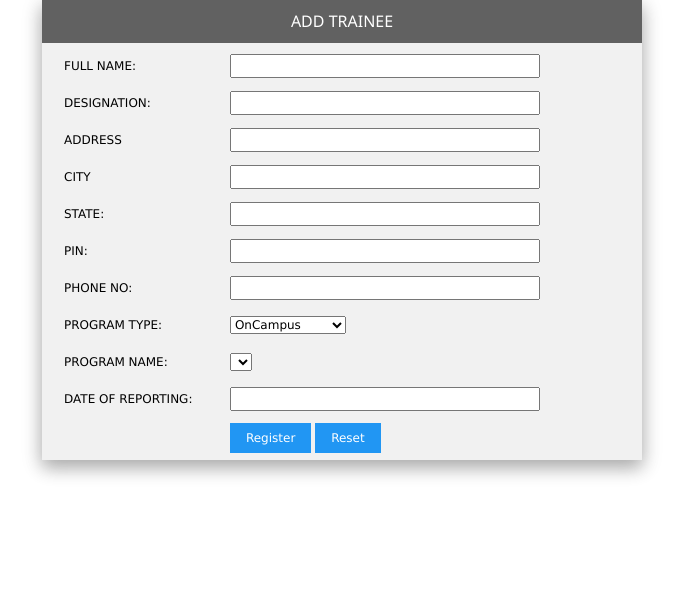
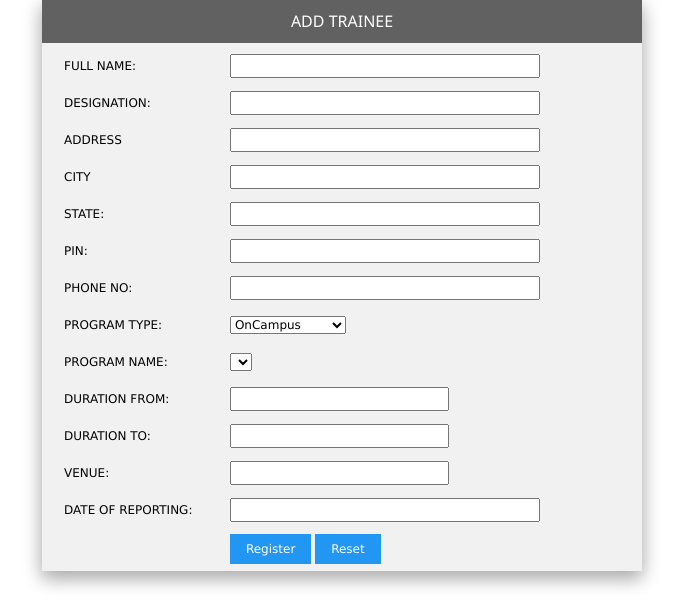
Before and after one commit to RocktimRajkumar/Trainee-Management-System, a PHP site: page /addtrainee.php in a window 1280 px wide. Shown: the part 274-879 px from the top of the page, without its empty margins (298-981 px from the left). Before the commit the page ends 751 px from the top, so only its background shows below. Run offline with PHP 8.4, Linux system fonts and the light colour scheme; data comes from the database, SQL or seed files in the repository; data that the repository does not hold is empty.

Commit message:
add trainee duration venue added

```diff
--- a/Files/addprogram.php
+++ b/Files/addprogram.php
@@ -10,7 +10,7 @@ $result = mysqli_query($link,$sql);
 <html>
 <head>
 <meta charset="utf-8">
-<title>TMS</title>
+<title>TMS | Add Program</title>
 <link href="a1style.css" rel="stylesheet" type="text/css">
 <link href="style.css" rel="stylesheet" type="text/css">
 <script type="text/javascript" src="./script/script.js"></script>
@@ -55,12 +55,12 @@ $result = mysqli_query($link,$sql);
                <td height="35"><input name="venue" type="text" id="two" size="30"></td>
              </tr>
              <tr id="durationfrom">
-               <td height="35">DURATION:</td>
+               <td height="35">DURATION FROM:</td>
                <td height="35"><input name="duration" type="date" id="three" size="30"></td>
              </tr>
 
              <tr id="durationto">
-               <td height="35">DURATION:</td>
+               <td height="35">DURATION TO:</td>
                <td height="35"><input name="duration" type="date" id="three" size="30"></td>
              </tr>
 
--- a/Files/addtrainee.php
+++ b/Files/addtrainee.php
@@ -9,7 +9,7 @@ $result = mysqli_query($link,$sql);
 <html>
 <head>
 <meta charset="utf-8">
-<title>TMS</title>
+<title>TMS | Add Trainee</title>
 <link href="a1style.css" rel="stylesheet" type="text/css">
 <link href="style.css" rel="stylesheet" type="text/css">
 <script type="text/javascript" src="./script/script.js"></script>
@@ -119,7 +119,7 @@ while($row = mysqli_fetch_assoc($result))
              <tr id="research">
                <td height="35">PROGRAM NAME:</td>
                <td height="35"><select name="select" id="select"><?php
-							$sql = ("select * from offcampus");
+							$sql = ("select * from researchstudy");
                             $result = mysqli_query($link,$sql);
                             while($row = mysqli_fetch_assoc($result))
 											{
@@ -136,7 +136,7 @@ while($row = mysqli_fetch_assoc($result))
              <tr id="pgdaem">
                <td height="35">PROGRAM NAME:</td>
                <td height="35"><select name="select" id="select"><?php
-							$sql = ("select * from offcampus");
+							$sql = ("select * from pgdaem");
                             $result = mysqli_query($link,$sql);
                             while($row = mysqli_fetch_assoc($result))
 											{
@@ -149,6 +149,56 @@ while($row = mysqli_fetch_assoc($result))
 			   </td>
              </tr>
 
+
+             <tr id="durationfrom1">
+               <td height="35">DURATION FROM:</td>
+               <td height="35"><input name="duration" type="text" id="three" size="30"  readonly></td>
+             </tr>
+
+             <tr id="durationto1">
+               <td height="35">DURATION TO:</td>
+               <td height="35"><input name="duration" type="text" id="three" size="30" readonly></td>
+             </tr>
+
+             <tr id="venue1">
+               <td height="35">VENUE:</td>
+               <td height="35"><input name="venue" type="text" id="two" size="30" readonly></td>
+             </tr>
+
+             <tr id="durationfrom2">
+               <td height="35">DURATION FROM:</td>
+               <td height="35"><input name="duration" type="text" id="three" size="30" readonly></td>
+             </tr>
+
+             <tr id="durationto2">
+               <td height="35">DURATION TO:</td>
+               <td height="35"><input name="duration" type="text" id="three" size="30" readonly></td>
+             </tr>
+
+             <tr id="venue2">
+               <td height="35">VENUE:</td>
+               <td height="35"><input name="venue" type="text" id="two" size="30" readonly></td>
+             </tr>
+
+              <tr id="durationfrom3">
+               <td height="35">DURATION FROM:</td>
+               <td height="35"><input name="duration" type="text" id="three" size="30" readonly></td>
+             </tr>
+
+             <tr id="durationto3">
+               <td height="35">DURATION TO:</td>
+               <td height="35"><input name="duration" type="text" id="three" size="30" readonly></td>
+             </tr>
+
+            <tr id="conduct_by">
+               <td height="35">Conduct By: </td>
+               <td height="35"><input name="conduct" type="text" id="two" size="30" readonly></td>
+             </tr>
+
+             <tr id="issue_by">
+               <td height="35">Issue By: </td>
+               <td height="35"><input name="issue" type="text" id="two" size="30" readonly></td>
+             </tr>
 
               <tr>
 
--- a/Files/style.css
+++ b/Files/style.css
@@ -28,3 +28,7 @@
 #offcampus,#research,#pgdaem{
     display:none;
 }
+
+#durationfrom2,#durationfrom3,#durationto2,#durationto3,#venue2{
+    display:none;
+}
```
Also changed, not shown: Files/script/script.js (+51 -0 lines). Lines whose indentation alone changed are shown as unchanged.
